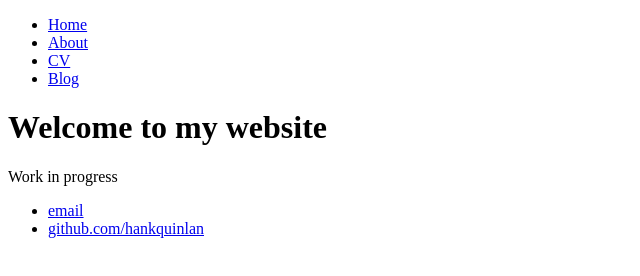
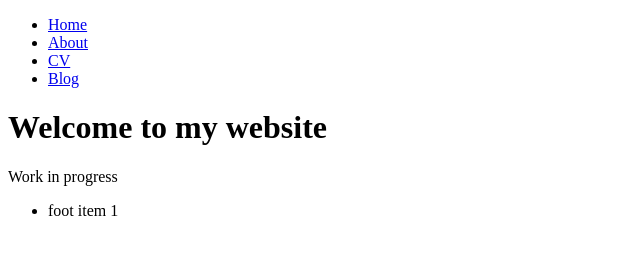
Before and after one commit to gatheryee/gatheryee.github.io, a plain HTML site: page index.html in a window 1280 px wide. Shown: the whole page, without its empty margins (0-640 px from the left). Drawn offline with Linux system fonts and the light colour scheme.

Commit message:
Update index.html

```diff
--- a/index.html
+++ b/index.html
@@ -20,9 +20,8 @@
 		</div><!-- /.container -->
 		<footer>
     		<ul>
-        		<li><a href="mailto:hankquinlanhub@gmail.com">email</a></li>
-        		<li><a href="https://github.com/hankquinlan">github.com/hankquinlan</a></li>
-			</ul>
+    			<li>foot item 1</li>
+		</ul>
 		</footer>
 	</body>
 </html>
```
